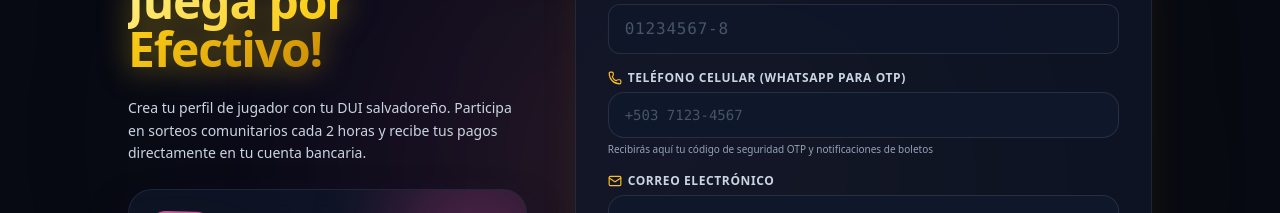
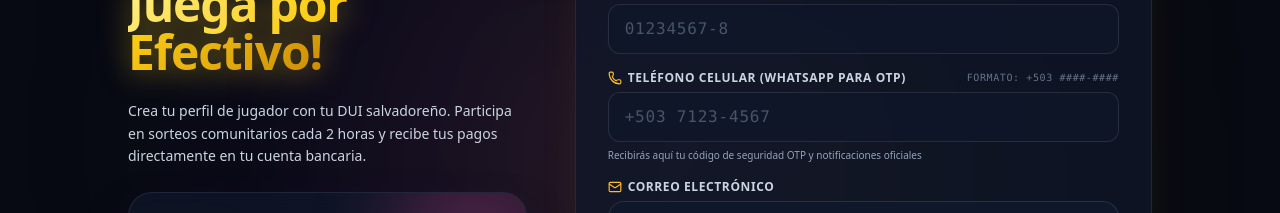
Before and after one commit to nevorasoftware/piggy-bank-frontend, a Next.js app: page /auth/register in a window 1280 px wide. Shown: the part 403-616 px from the top of the page. Built offline with nearby package versions, Linux system fonts and the light colour scheme; no server answers.

Commit message:
feat(validation): formateo visual de telefono salvadoreno +503 ####-#### en frontend y normalizacion para backend

```diff
--- a/src/app/admin/sorteos/page.tsx
+++ b/src/app/admin/sorteos/page.tsx
@@ -3,6 +3,7 @@
 import React, { useState, useEffect } from 'react';
 import { apiRequest } from '@/lib/api';
 import { Sorteo } from '@/types';
+import { formatPhoneDisplay } from '@/lib/phone';
 import { Trophy, CheckCircle, Clock, Building2, Phone, Sparkles, AlertCircle, Send, Mail } from 'lucide-react';
 
 export default function AdminSorteosPage() {
@@ -185,7 +186,7 @@ export default function AdminSorteosPage() {
                           {winnerEmail || 'Sin correo registrado'}
                         </p>
                         <p className="text-[10px] text-amber-400 font-mono mt-0.5">DUI: {s.ganador?.dui || 'N/D'}</p>
-                        <p className="text-[10px] text-slate-500">{s.ganador?.phone || 'N/D'}</p>
+                        <p className="text-[10px] text-slate-500 font-mono">{formatPhoneDisplay(s.ganador?.phone)}</p>
                       </td>
                       <td className="py-4 px-4 font-mono font-black text-emerald-400 text-sm">
                         ${Number(s.montoPremio).toFixed(2)} USD
--- a/src/app/admin/users/page.tsx
+++ b/src/app/admin/users/page.tsx
@@ -3,6 +3,7 @@
 import React, { useState, useEffect } from 'react';
 import { apiRequest } from '@/lib/api';
 import { User } from '@/types';
+import { formatPhoneDisplay } from '@/lib/phone';
 import { Users, Building2, Phone, Fingerprint, CheckCircle2 } from 'lucide-react';
 
 export default function AdminUsersPage() {
@@ -76,7 +77,7 @@ export default function AdminUsersPage() {
                       {u.dui}
                     </td>
                     <td className="py-4 px-4 font-mono text-slate-300">
-                      {u.phone}
+                      {formatPhoneDisplay(u.phone)}
                     </td>
                     <td className="py-4 px-4">
                       {u.bankAccount ? (
--- a/src/app/auth/register/page.tsx
+++ b/src/app/auth/register/page.tsx
@@ -5,6 +5,8 @@ import Link from 'next/link';
 import { useRouter } from 'next/navigation';
 import { motion } from 'framer-motion';
 import DuiInput from '@/components/auth/DuiInput';
+import PhoneInput from '@/components/auth/PhoneInput';
+import { toBackendPhone } from '@/lib/phone';
 import TopCasinoBar from '@/components/casino/TopCasinoBar';
 import { apiRequest } from '@/lib/api';
 import { useAuth } from '@/context/AuthContext';
@@ -31,6 +33,7 @@ export default function RegisterPage() {
   const [fullName, setFullName] = useState('');
   const [email, setEmail] = useState('');
   const [phone, setPhone] = useState('');
+  const [isPhoneValid, setIsPhoneValid] = useState(false);
   const [dui, setDui] = useState('');
   const [isDuiValid, setIsDuiValid] = useState(false);
   const [password, setPassword] = useState('');
@@ -48,6 +51,11 @@ export default function RegisterPage() {
       return;
     }
 
+    if (!isPhoneValid) {
+      setError('Por favor ingresa un número de teléfono salvadoreño válido (+503 ####-####).');
+      return;
+    }
+
     if (password !== confirmPassword) {
       setError('Las contraseñas no coinciden.');
       return;
@@ -62,11 +70,8 @@ export default function RegisterPage() {
     setLoading(true);
 
     try {
-      // Normalizar número telefónico si no lleva código +503
-      let cleanPhone = phone.trim();
-      if (!cleanPhone.startsWith('+503') && !cleanPhone.startsWith('503')) {
-        cleanPhone = `+503${cleanPhone.replace(/\D/g, '')}`;
-      }
+      // Normalizar número telefónico limpio para el backend (+503########)
+      const cleanPhone = toBackendPhone(phone);
 
       const res = await apiRequest('/api/auth/register', {
         method: 'POST',
@@ -276,24 +281,14 @@ export default function RegisterPage() {
                     }}
                   />
 
-                  {/* Teléfono Salvadoreño */}
-                  <div>
-                    <label className="block text-xs font-bold text-slate-300 uppercase tracking-wider mb-1.5 flex items-center gap-1.5">
-                      <Phone className="w-3.5 h-3.5 text-amber-400" />
-                      Teléfono Celular (WhatsApp para OTP)
-                    </label>
-                    <input
-                      type="tel"
-                      required
-                      value={phone}
-                      onChange={(e) => setPhone(e.target.value)}
-                      placeholder="+503 7123-4567"
-                      className="w-full px-4 py-3 bg-slate-900 border border-white/10 rounded-2xl text-white placeholder-slate-600 focus:outline-none focus:border-amber-400 focus:ring-1 focus:ring-amber-400 text-sm font-mono transition-all"
-                    />
-                    <span className="text-[10px] text-slate-400 mt-1 block">
-                      Recibirás aquí tu código de seguridad OTP y notificaciones de boletos
-                    </span>
-                  </div>
+                  {/* Teléfono Salvadoreño (+503 ####-####) con Formato Visual y Validador */}
+                  <PhoneInput
+                    value={phone}
+                    onChange={(val, isValid) => {
+                      setPhone(val);
+                      setIsPhoneValid(isValid);
+                    }}
+                  />
 
                   {/* Correo Electrónico */}
                   <div>
--- a/src/app/profile/page.tsx
+++ b/src/app/profile/page.tsx
@@ -6,6 +6,7 @@ import { useSocket } from '@/context/SocketContext';
 import { apiRequest } from '@/lib/api';
 import { Ticket, AccountType } from '@/types';
 import DigitalPass from '@/components/rooms/DigitalPass';
+import { formatPhoneDisplay } from '@/lib/phone';
 import { Building2, CreditCard, Shield, Clock, Ticket as TicketIcon, CheckCircle2, AlertCircle, Save } from 'lucide-react';
 
 const SALVADORAN_BANKS = [
@@ -153,7 +154,7 @@ export default function ProfilePage() {
                 DUI: {user.dui}
               </span>
               <span className="px-2.5 py-0.5 rounded-full text-xs font-mono text-slate-400 bg-slate-900 border border-white/5">
-                {user.phone}
+                {formatPhoneDisplay(user.phone)}
               </span>
             </div>
           </div>
--- /dev/null
+++ b/src/components/auth/PhoneInput.tsx
@@ -0,0 +1,107 @@
+'use client';
+
+import React, { useState, useEffect } from 'react';
+import { formatPhone, validatePhone } from '@/lib/phone';
+import { Phone, CheckCircle2, AlertCircle } from 'lucide-react';
+
+interface PhoneInputProps {
+  value: string;
+  onChange: (value: string, isValid: boolean) => void;
+  required?: boolean;
+  label?: string;
+}
+
+export default function PhoneInput({
+  value,
+  onChange,
+  required = true,
+  label = 'Teléfono Celular (WhatsApp para OTP)',
+}: PhoneInputProps) {
+  const [touched, setTouched] = useState(false);
+  const [validation, setValidation] = useState<{ isValid: boolean; message?: string }>({
+    isValid: false,
+  });
+
+  useEffect(() => {
+    if (value) {
+      const res = validatePhone(value);
+      setValidation(res);
+      onChange(value, res.isValid);
+    } else {
+      setValidation({ isValid: false });
+    }
+  }, [value]);
+
+  const handleChange = (e: React.ChangeEvent<HTMLInputElement>) => {
+    const rawVal = e.target.value;
+    const formatted = formatPhone(rawVal);
+    const res = validatePhone(formatted);
+    setValidation(res);
+    onChange(formatted, res.isValid);
+  };
+
+  const isComplete = value.length >= 14; // '+503 ####-####' tiene 14 caracteres
+
+  return (
+    <div className="space-y-1.5">
+      <label className="block text-xs font-bold text-slate-300 uppercase tracking-wider flex items-center justify-between">
+        <span className="flex items-center gap-1.5">
+          <Phone className="w-3.5 h-3.5 text-amber-400" />
+          {label}
+        </span>
+        <span className="text-[10px] text-slate-500 font-mono font-normal">Formato: +503 ####-####</span>
+      </label>
+
+      <div className="relative">
+        <input
+          type="tel"
+          value={value}
+          onChange={handleChange}
+          onBlur={() => setTouched(true)}
+          placeholder="+503 7123-4567"
+          maxLength={14}
+          required={required}
+          className={`w-full px-4 py-3 bg-slate-900/80 border rounded-xl font-mono text-base tracking-wider text-white placeholder-slate-600 focus:outline-none transition-all ${
+            touched && value.length > 0
+              ? validation.isValid
+                ? 'border-emerald-500/60 focus:border-emerald-400 focus:ring-1 focus:ring-emerald-400'
+                : isComplete
+                ? 'border-rose-500/60 focus:border-rose-400 focus:ring-1 focus:ring-rose-400'
+                : 'border-amber-400/60 focus:border-amber-400 focus:ring-1 focus:ring-amber-400'
+              : 'border-white/10 focus:border-amber-400 focus:ring-1 focus:ring-amber-400'
+          }`}
+        />
+
+        {value.length > 0 && (
+          <div className="absolute right-3.5 top-1/2 -translate-y-1/2 flex items-center">
+            {validation.isValid ? (
+              <CheckCircle2 className="w-5 h-5 text-emerald-400" />
+            ) : isComplete ? (
+              <AlertCircle className="w-5 h-5 text-rose-400" />
+            ) : null}
+          </div>
+        )}
+      </div>
+
+      {touched && value.length > 0 && !validation.isValid && (
+        <p className="text-xs text-rose-400 flex items-center gap-1 mt-1 font-medium">
+          <AlertCircle className="w-3.5 h-3.5 flex-shrink-0" />
+          {validation.message}
+        </p>
+      )}
+
+      {validation.isValid && (
+        <p className="text-xs text-emerald-400 flex items-center gap-1 mt-1 font-medium">
+          <CheckCircle2 className="w-3.5 h-3.5 flex-shrink-0" />
+          Formato salvadoreño válido para recibir código OTP
+        </p>
+      )}
+
+      {!touched && !validation.isValid && (
+        <span className="text-[10px] text-slate-400 mt-1 block">
+          Recibirás aquí tu código de seguridad OTP y notificaciones oficiales
+        </span>
+      )}
+    </div>
+  );
+}
--- /dev/null
+++ b/src/lib/phone.ts
@@ -0,0 +1,89 @@
+/**
+ * Utilidades de validación y formato para números de teléfono de El Salvador (+503 ####-####)
+ * Formateo puramente visual en Frontend, con normalización limpia para Backend (+503########).
+ */
+
+export function formatPhone(value: string): string {
+  if (!value) return '';
+
+  // Extraer sólo los dígitos
+  let digits = value.replace(/\D/g, '');
+
+  // Si el usuario borró los números locales y sólo queda el 503 con espacio
+  if (digits === '503' && value.trim().length <= 5) {
+    return '';
+  }
+
+  // Si empieza con 503, remover el prefijo para formatear los 8 dígitos locales
+  if (digits.startsWith('503')) {
+    digits = digits.slice(3);
+  }
+
+  // Limitar a los 8 dígitos estándar de El Salvador
+  digits = digits.slice(0, 8);
+
+  if (digits.length === 0) {
+    return '';
+  }
+
+  if (digits.length <= 4) {
+    return `+503 ${digits}`;
+  }
+
+  return `+503 ${digits.slice(0, 4)}-${digits.slice(4)}`;
+}
+
+export function validatePhone(phone: string): { isValid: boolean; message?: string } {
+  if (!phone || !phone.trim()) {
+    return { isValid: false, message: 'El número de teléfono es obligatorio' };
+  }
+
+  let digits = phone.replace(/\D/g, '');
+  if (digits.startsWith('503')) {
+    digits = digits.slice(3);
+  }
+
+  if (digits.length < 8) {
+    return {
+      isValid: false,
+      message: `Faltan dígitos: ${digits.length}/8 requeridos (Ej: +503 7123-4567)`,
+    };
+  }
+
+  if (digits.length > 8) {
+    return {
+      isValid: false,
+      message: 'El número telefónico debe tener exactamente 8 dígitos',
+    };
+  }
+
+  const firstDigit = digits[0];
+  if (!['2', '6', '7'].includes(firstDigit)) {
+    return {
+      isValid: false,
+      message: 'Un número salvadoreño generalmente inicia con 2, 6 o 7',
+    };
+  }
+
+  return { isValid: true };
+}
+
+/**
+ * Convierte el número visual (+503 ####-####) a formato estándar para backend (+503########)
+ */
+export function toBackendPhone(phone: string): string {
+  if (!phone) return '';
+  let digits = phone.replace(/\D/g, '');
+  if (digits.startsWith('503')) {
+    digits = digits.slice(3);
+  }
+  return `+503${digits.slice(0, 8)}`;
+}
+
+/**
+ * Formatea un número guardado en backend (+50371234567) para visualización en frontend (+503 7123-4567)
+ */
+export function formatPhoneDisplay(phone?: string | null): string {
+  if (!phone) return 'N/D';
+  return formatPhone(phone);
+}
```
